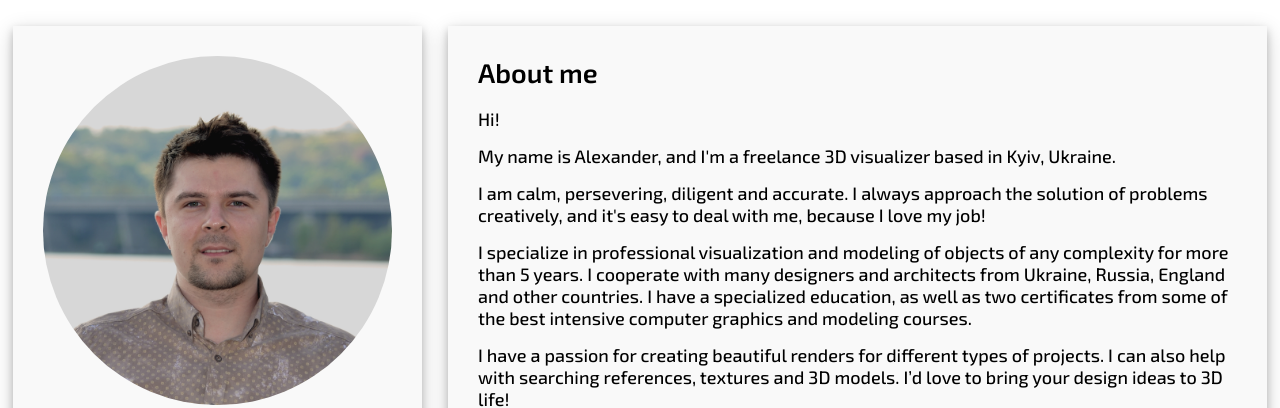
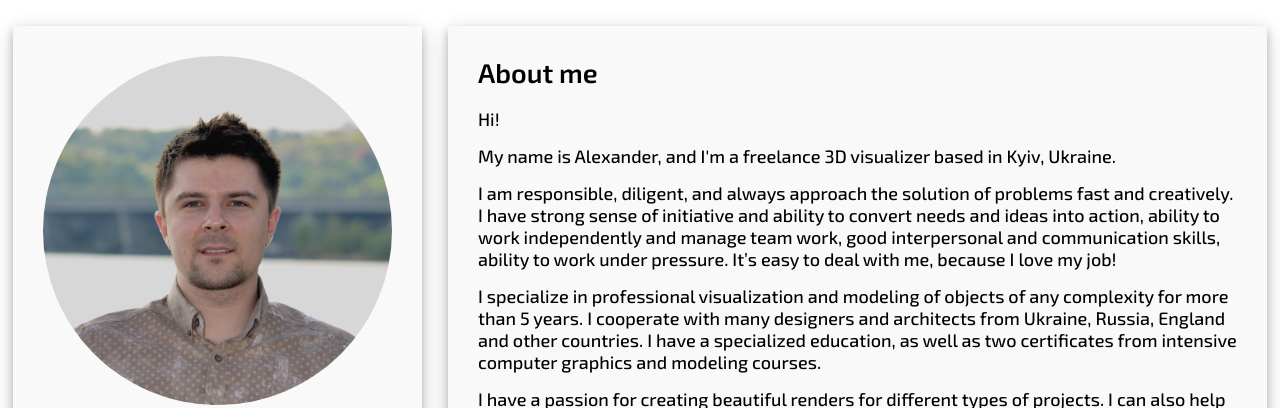
Before and after one commit to IgorKozarchuk/AlexanderKozub, a plain HTML site: page about/index-about.html in a window 1280 px wide. Shown: the part 67-475 px from the top of the page. Drawn offline with nearby package versions, Linux system fonts and the light colour scheme.

Commit message:
About edited. New favicon

```diff
--- a/about/index-about.html
+++ b/about/index-about.html
@@ -10,7 +10,7 @@
 		<link rel="stylesheet" href="https://fonts.googleapis.com/css?family=Exo+2:300,300i,500,500i,600,600i">
 		<link rel="stylesheet" href="https://fonts.googleapis.com/css?family=Play:400,700">
 		<link rel="stylesheet" href="https://cdnjs.cloudflare.com/ajax/libs/font-awesome/4.7.0/css/font-awesome.min.css">
-		<link rel="icon" href="../images/logos/your_logo-icon.png">
+		<link rel="icon" href="../images/logos/icon.png">
 		<link rel="stylesheet" href="stylesheets/main-about.css">
 		<script src="https://ajax.aspnetcdn.com/ajax/jQuery/jquery-3.1.1.min.js"></script>
 	</head>
@@ -109,8 +109,8 @@
 							<h2>About me</h2>
 							<p>Hi!</p>
 							<p>My name is Alexander, and I'm a freelance 3D visualizer based in Kyiv, Ukraine.</p>
-							<p>I am calm, persevering, diligent and accurate. I always approach the solution of problems creatively, and it's easy to deal with me, because I love my job!</p>
-							<p>I specialize in professional visualization and modeling of objects of any complexity for more than 5 years. I cooperate with many designers and architects from Ukraine, Russia, England and other countries. I have a specialized education, as well as two certificates from some of the best intensive computer graphics and modeling courses.</p>
+							<p>I am responsible, diligent, and always approach the solution of problems fast and creatively. I have strong sense of initiative and ability to convert needs and ideas into action, ability to work independently and manage team work, good interpersonal and communication skills, ability to work under pressure. It’s easy to deal with me, because I love my job!</p>
+							<p>I specialize in professional visualization and modeling of objects of any complexity for more than 5 years. I cooperate with many designers and architects from Ukraine, Russia, England and other countries. I have a specialized education, as well as two certificates from intensive computer graphics and modeling courses.</p>
 							<p>I have a passion for creating beautiful renders for different types of projects. I can also help with searching references, textures and 3D models. I’d love to bring your design ideas to 3D life!</p>
 							<p>I am available for freelance, contract or direct client projects. Whatever project you have in mind do get in touch, and we will work on it together.</p>
 						</div>
```
Also changed, not shown: index.html (+1 -1 lines), portfolio/index-portfolio.html (+1 -1 lines), projects/interior/project001/index-proj-001.html (+1 -1 lines), projects/interior/project002/index-proj-002.html (+1 -1 lines), projects/interior/project003/index-proj-003.html (+1 -1 lines), images/logos/icon.png (added), images/logos/your_logo-icon.png (deleted).
